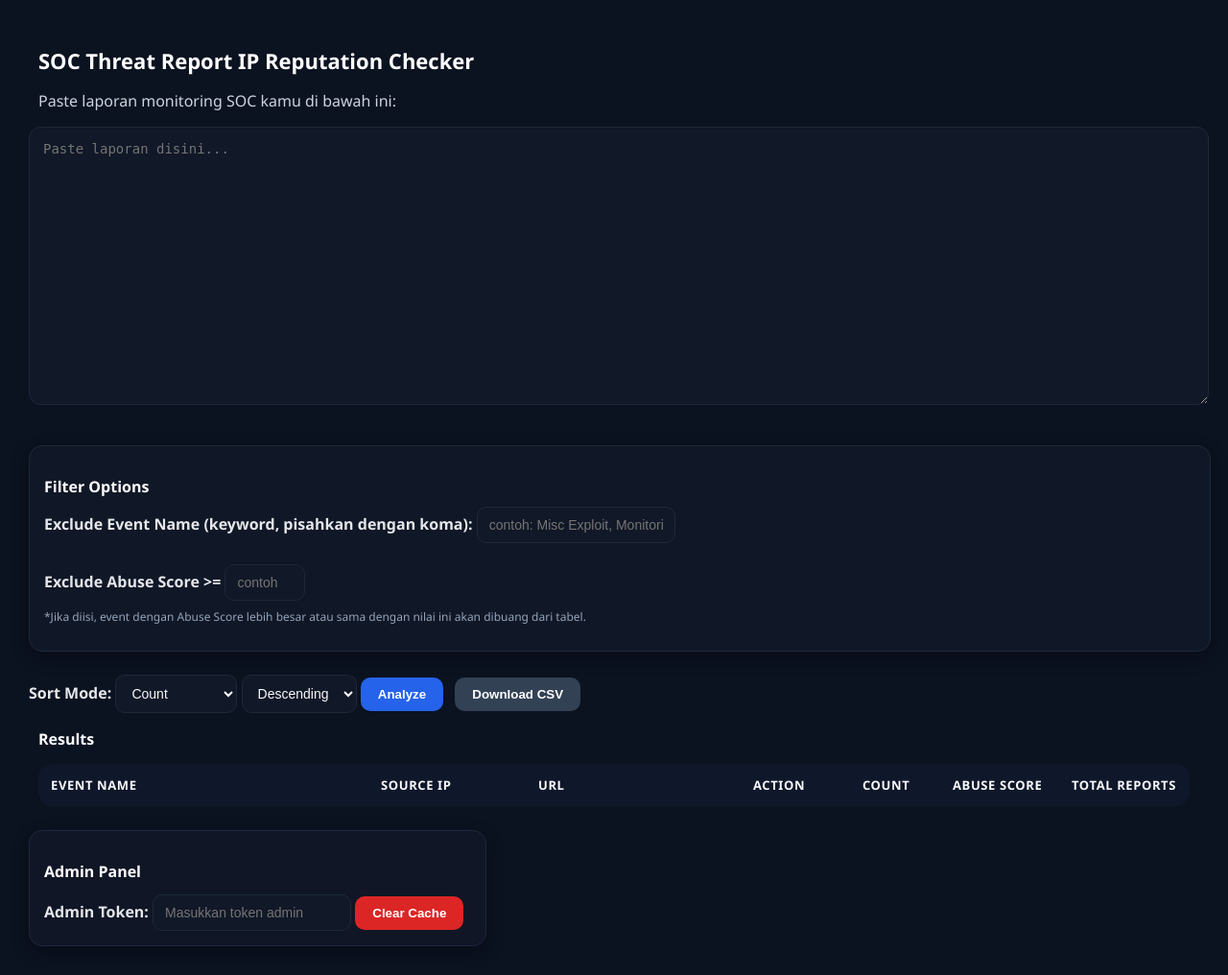
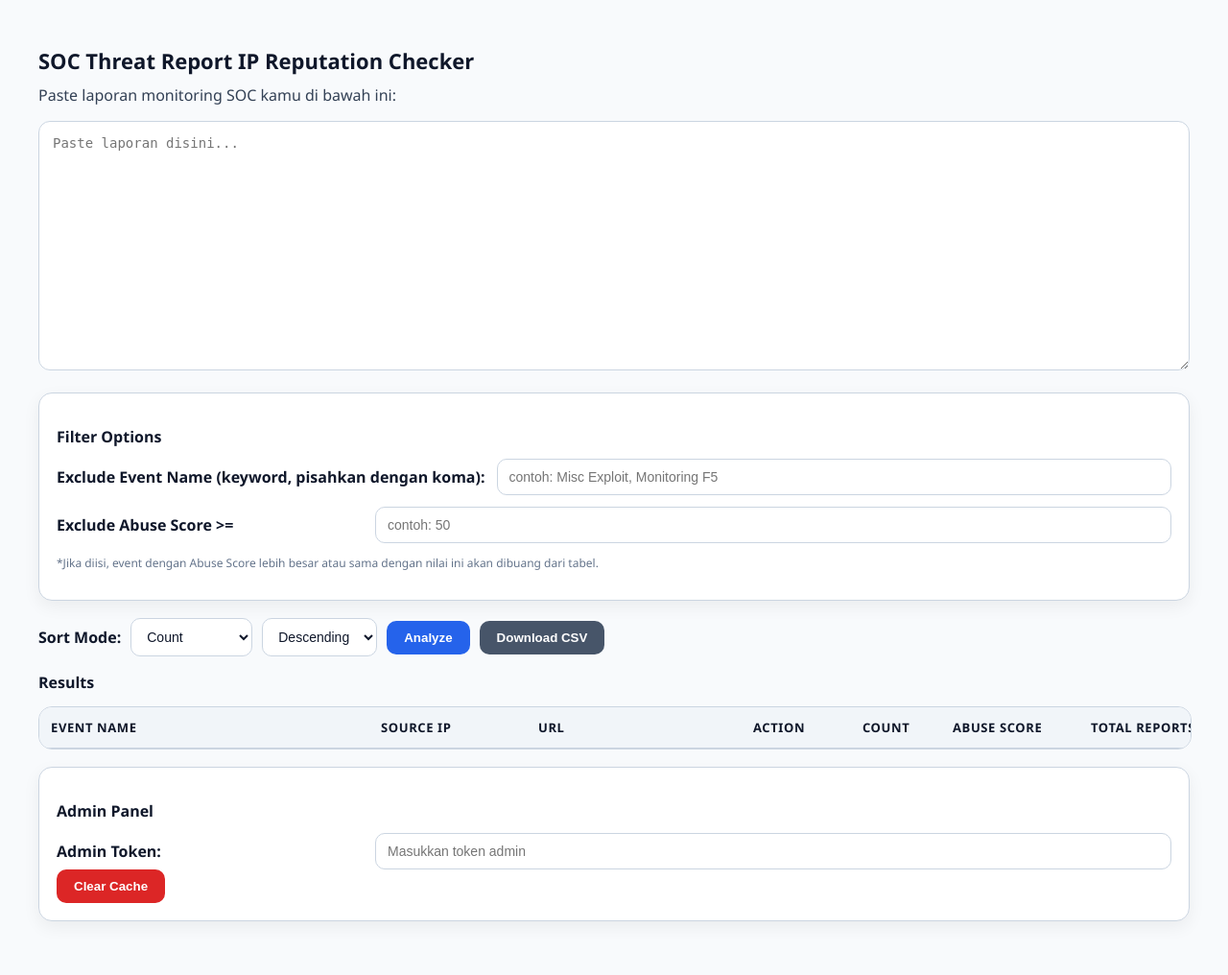
Before and after one commit to vieryylovega1/soc-ipchecker, a FastAPI app: page / in a window 1280 px wide. Shown: the whole page at 96% size. After the commit the page ends 960 px from the top, so only its background shows below. Run offline with FastAPI, Linux system fonts and the light colour scheme; lists and menus that the app fills with data are empty.

Commit message:
fixing all

```diff
--- a/static/style.css
+++ b/static/style.css
@@ -1,43 +1,43 @@
 /* ==========================
-   GLOBAL STYLE
+   GLOBAL STYLE (LIGHT MODE)
 ========================== */
 body {
   font-family: "Segoe UI", Arial, sans-serif;
-  background: #0b1220;
-  color: #e5e7eb;
+  background: #f8fafc;
+  color: #0f172a;
   margin: 0;
   padding: 0;
 }
 
+/* ==========================
+   MAIN CONTAINER
+========================== */
+.container {
+  max-width: 1200px;
+  margin: 0 auto;
+  padding: 30px;
+}
+
+/* ==========================
+   HEADINGS & TEXT
+========================== */
 h2 {
   font-size: 22px;
   font-weight: 700;
   margin-bottom: 10px;
-  color: #ffffff;
+  color: #0f172a;
 }
 
 h3 {
   font-size: 16px;
-  font-weight: 600;
+  font-weight: 700;
   margin-bottom: 10px;
-  color: #ffffff;
+  color: #0f172a;
 }
 
 p {
-  color: #cbd5e1;
-}
-
-/* ==========================
-   PAGE WRAPPER
-========================== */
-body {
-  padding: 30px;
-}
-
-body > * {
-  max-width: 1200px;
-  margin-left: auto;
-  margin-right: auto;
+  color: #334155;
+  margin-top: 0;
 }
 
 /* ==========================
@@ -48,17 +48,18 @@ textarea {
   height: 260px;
   padding: 14px;
   border-radius: 12px;
-  border: 1px solid #1e293b;
-  background: #111827;
-  color: #f9fafb;
+  border: 1px solid #cbd5e1;
+  background: #ffffff;
+  color: #0f172a;
   font-size: 14px;
   resize: vertical;
   outline: none;
+  box-sizing: border-box;
 }
 
 textarea:focus {
   border-color: #2563eb;
-  box-shadow: 0px 0px 0px 3px rgba(37, 99, 235, 0.3);
+  box-shadow: 0px 0px 0px 3px rgba(37, 99, 235, 0.2);
 }
 
 /* ==========================
@@ -67,16 +68,17 @@ textarea:focus {
 input, select {
   padding: 10px 12px;
   border-radius: 10px;
-  border: 1px solid #1e293b;
-  background: #111827;
-  color: #f9fafb;
+  border: 1px solid #cbd5e1;
+  background: #ffffff;
+  color: #0f172a;
   font-size: 14px;
   outline: none;
+  box-sizing: border-box;
 }
 
 input:focus, select:focus {
   border-color: #2563eb;
-  box-shadow: 0px 0px 0px 3px rgba(37, 99, 235, 0.3);
+  box-shadow: 0px 0px 0px 3px rgba(37, 99, 235, 0.2);
 }
 
 /* ==========================
@@ -88,11 +90,9 @@ button {
   border: none;
   background: #2563eb;
   color: white;
-  font-weight: 600;
+  font-weight: 700;
   cursor: pointer;
   transition: 0.2s;
-  margin-right: 8px;
-  margin-top: 5px;
 }
 
 button:hover {
@@ -104,12 +104,12 @@ button:active {
 }
 
 /* Download CSV button */
-button:nth-of-type(2) {
-  background: #334155;
+.controls button:nth-of-type(2) {
+  background: #475569;
 }
 
-button:nth-of-type(2):hover {
-  background: #475569;
+.controls button:nth-of-type(2):hover {
+  background: #334155;
 }
 
 /* Clear cache button (admin) */
@@ -125,21 +125,34 @@ button:nth-of-type(2):hover {
    FILTER BOX & ADMIN BOX
 ========================== */
 .filter-box, .admin-box {
-  background: rgba(17, 24, 39, 0.9);
-  border: 1px solid #1e293b;
+  background: #ffffff;
+  border: 1px solid #cbd5e1;
   border-radius: 14px;
-  padding: 15px;
-  margin-top: 15px;
-  box-shadow: 0px 6px 18px rgba(0, 0, 0, 0.3);
+  padding: 18px;
+  margin-top: 18px;
+  box-shadow: 0px 6px 18px rgba(0, 0, 0, 0.06);
 }
 
-.filter-box {
-  width: 100%;
+/* ==========================
+   FILTER ROW
+========================== */
+.filter-row {
+  display: flex;
+  gap: 12px;
+  align-items: center;
+  margin-top: 12px;
+  flex-wrap: wrap;
 }
 
-.admin-box {
-  display: inline-block;
-  margin-top: 25px;
+.filter-row label {
+  min-width: 320px;
+  font-weight: 700;
+  color: #0f172a;
+}
+
+.filter-row input {
+  flex: 1;
+  min-width: 240px;
 }
 
 /* ==========================
@@ -147,8 +160,8 @@ button:nth-of-type(2):hover {
 ========================== */
 .hint {
   font-size: 12px;
-  color: #94a3b8;
-  margin-top: 8px;
+  color: #64748b;
+  margin-top: 12px;
 }
 
 /* ==========================
@@ -156,53 +169,72 @@ button:nth-of-type(2):hover {
 ========================== */
 #summary {
   font-size: 14px;
-  font-weight: 600;
-  color: #38bdf8;
-  margin-top: 10px;
+  font-weight: 700;
+  color: #2563eb;
+  margin-top: 5px;
 }
 
 /* ==========================
-   TABLE WRAPPER (SCROLL FIX)
+   CONTROLS (SORT + BUTTONS)
+========================== */
+.controls {
+  display: flex;
+  gap: 10px;
+  align-items: center;
+  flex-wrap: wrap;
+  margin-top: 18px;
+}
+
+.controls label {
+  font-weight: 800;
+  color: #0f172a;
+}
+
+/* ==========================
+   TABLE WRAPPER
 ========================== */
 .table-wrapper {
   width: 100%;
   overflow-x: auto;
   border-radius: 14px;
-  margin-top: 15px;
+  margin-top: 12px;
+  border: 1px solid #cbd5e1;
 }
 
 /* ==========================
-   TABLE STYLE (FIX ALIGNMENT)
+   TABLE STYLE
 ========================== */
 table {
   width: 100%;
   border-collapse: collapse;
-  border-radius: 14px;
-  overflow: hidden;
-  background: #111827;
-  border: 1px solid #1e293b;
-
-  table-layout: fixed; /* FIX utama agar kolom tidak bergeser */
+  background: #ffffff;
+  table-layout: fixed;
 }
 
 /* Header */
 th {
-  background: #0f172a;
-  color: #f8fafc;
+  background: #f1f5f9;
+  color: #0f172a;
   font-size: 13px;
   text-transform: uppercase;
   letter-spacing: 0.6px;
   padding: 12px;
-  border-bottom: 1px solid #1e293b;
+  border-bottom: 1px solid #cbd5e1;
   text-align: left;
+  vertical-align: top;
+
+  word-wrap: break-word;
+  overflow-wrap: break-word;
+  white-space: normal;
 }
 
 /* Cell */
 td {
   font-size: 13px;
   padding: 12px;
-  border-bottom: 1px solid #1e293b;
-  color: #e2e8f0;
+  border-bottom: 1px solid #e2e8f0;
+  color: #0f172a;
+  vertical-align: top;
 
   word-wrap: break-word;
   overflow-wrap: break-word;
@@ -222,8 +259,8 @@ th:nth-child(2), td:nth-child(2) { width: 140px; } /* Source IP */
 th:nth-child(3), td:nth-child(3) { width: 200px; } /* URL */
 th:nth-child(4), td:nth-child(4) { width: 90px; }  /* Action */
 th:nth-child(5), td:nth-child(5) { width: 70px; }  /* Count */
-th:nth-child(6), td:nth-child(6) { width: 100px; } /* Abuse Score */
-th:nth-child(7), td:nth-child(7) { width: 110px; } /* Total Reports */
+th:nth-child(6), td:nth-child(6) { width: 120px; } /* Abuse Score */
+th:nth-child(7), td:nth-child(7) { width: 130px; } /* Total Reports */
 th:nth-child(8), td:nth-child(8) { width: 260px; } /* ISP */
 th:nth-child(9), td:nth-child(9) { width: 90px; }  /* Country */
 th:nth-child(10), td:nth-child(10) { width: 180px; } /* Domain */
--- a/templates/index.html
+++ b/templates/index.html
@@ -6,34 +6,36 @@
 </head>
 
 <body>
+  <div class="container">
 
     <h2>SOC Threat Report IP Reputation Checker</h2>
 
     <p>Paste laporan monitoring SOC kamu di bawah ini:</p>
+
     <textarea id="report" placeholder="Paste laporan disini..."></textarea>
-  <br><br>
 
     <!-- FILTER OPTIONS -->
     <div class="filter-box">
       <h3>Filter Options</h3>
 
-    <label><b>Exclude Event Name (keyword, pisahkan dengan koma):</b></label>
+      <div class="filter-row">
+        <label>Exclude Event Name (keyword, pisahkan dengan koma):</label>
         <input type="text" id="excludeEventKeyword" placeholder="contoh: Misc Exploit, Monitoring F5">
+      </div>
 
-    <br><br>
-
-    <label><b>Exclude Abuse Score >=</b></label>
+      <div class="filter-row">
+        <label>Exclude Abuse Score >=</label>
         <input type="number" id="excludeAbuseScore" placeholder="contoh: 50" min="0" max="100">
+      </div>
 
       <p class="hint">
         *Jika diisi, event dengan Abuse Score lebih besar atau sama dengan nilai ini akan dibuang dari tabel.
       </p>
     </div>
 
-  <br>
-
-  <!-- SORT OPTIONS -->
-  <label><b>Sort Mode:</b></label>
+    <!-- SORT + BUTTON CONTROLS -->
+    <div class="controls">
+      <label>Sort Mode:</label>
 
       <select id="sortField">
         <option value="count" selected>Count</option>
@@ -48,11 +50,12 @@
 
       <button onclick="analyze()">Analyze</button>
       <button onclick="downloadCSV()">Download CSV</button>
+    </div>
 
     <h3>Results</h3>
     <p id="summary"></p>
 
-  <!-- TABLE WRAPPER (FIX TABLE ALIGNMENT + SCROLL) -->
+    <!-- TABLE WRAPPER -->
     <div class="table-wrapper">
       <table id="resultTable">
         <thead>
@@ -77,12 +80,16 @@
     <div class="admin-box">
       <h3>Admin Panel</h3>
 
-    <label><b>Admin Token:</b></label>
+      <div class="filter-row">
+        <label>Admin Token:</label>
         <input type="password" id="adminToken" placeholder="Masukkan token admin">
+      </div>
 
       <button onclick="clearCache()">Clear Cache</button>
     </div>
 
-  <script src="/static/script.js"></script>
+  </div>
+
+  <script src="/static/script.js?v=100"></script>
 </body>
 </html>
```
Also changed, not shown: other parts of static/style.css (+38 -30 lines), ip_cache.db. Lines whose indentation alone changed are shown as unchanged.
